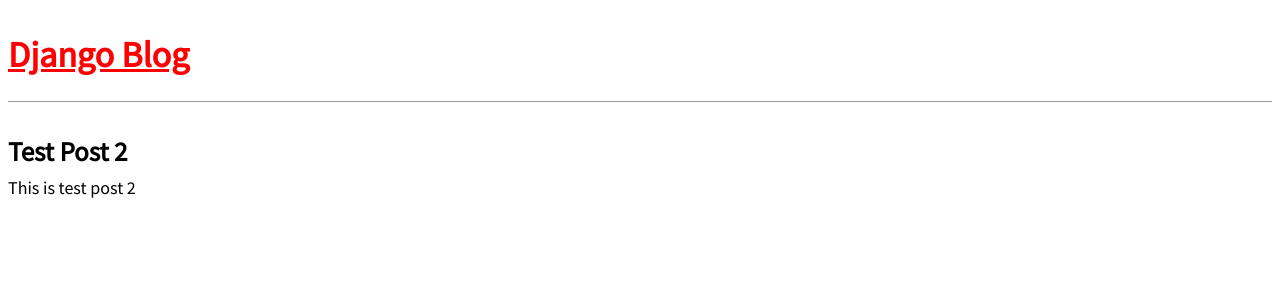
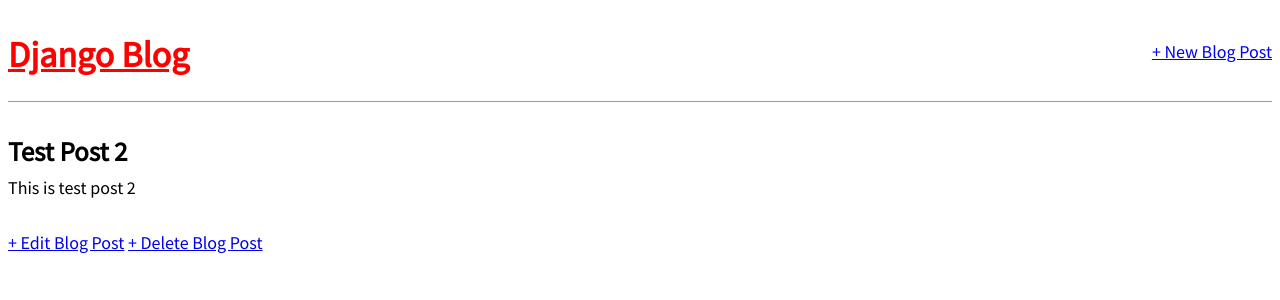
Before and after one commit to PrimusCenturion/Django_Projects, a Django app: page /post/2/ in a window 1280 px wide. Shown: the top 300 px of the page. Run offline with Django 3.2, Linux system fonts and the light colour scheme; data comes from the database, SQL or seed files in the repository; both versions use the stored data as it was after the commit.

Commit message:
Discussion of Froms and how to create and use them

```diff
--- a/blog/blog/models.py
+++ b/blog/blog/models.py
@@ -1,4 +1,5 @@
 from django.db import models
+from django.urls import reverse
 
 
 class Post(models.Model):
@@ -13,3 +14,6 @@ class Post(models.Model):
 
     def __str__(self):
         return self.title
+
+    def get_absolute_url(self):
+        return reverse('post_detail', args=[str(self.id)])
--- a/blog/blog/urls.py
+++ b/blog/blog/urls.py
@@ -1,8 +1,15 @@
 from django.urls import path
 
-from .views import BlogListView, BlogDetailView
+from .views import (
+    BlogListView, BlogDetailView,
+    BlogCreateView, BlogUpdateView,
+    BlogDeleteView
+    )
 
 urlpatterns = [
+    path('post/<int:pk>/delete/', BlogDeleteView.as_view(), name='post_delete'),
+    path('post/<int:pk>/edit/', BlogUpdateView.as_view(), name='post_edit'),
+    path('post/new/', BlogCreateView.as_view(), name='post_new'),
     path('post/<int:pk>/', BlogDetailView.as_view(), name='post_detail' ),
     path('', BlogListView.as_view(), name='home')
 ]
--- a/blog/blog/views.py
+++ b/blog/blog/views.py
@@ -1,4 +1,6 @@
 from django.views.generic import ListView, DetailView
+from django.views.generic.edit import CreateView, UpdateView, DeleteView
+from django.urls import reverse_lazy
 
 from .models import Post
 
@@ -10,3 +12,18 @@ class BlogDetailView(DetailView):
     model = Post
     template_name = 'post_detail.html'
     context_object_name = 'post'
+
+class BlogCreateView(CreateView):
+    model = Post
+    template_name = 'post_new.html'
+    fields = ['title', 'author', 'body']
+
+class BlogUpdateView(UpdateView):
+    model = Post
+    template_name = 'post_edit.html'
+    fields = ['title', 'body']
+
+class BlogDeleteView(DeleteView):
+    model = Post
+    template_name = "post_delete.html"
+    success_url = reverse_lazy('home')
--- a/blog/templates/base.html
+++ b/blog/templates/base.html
@@ -12,7 +12,12 @@
 
 <body>
     <header>
-        <h1><a href="{% url 'home' %}">Django Blog</a></h1>
+        <div class="nav-left">
+            <h1><a href="{% url 'home' %}">Django Blog</a></h1>
+        </div>
+        <div class="nav-right">
+            <a href="{% url 'post_new' %}">+ New Blog Post</a>
+        </div>
     </header>
 
     <div>
--- a/blog/templates/post_detail.html
+++ b/blog/templates/post_detail.html
@@ -5,4 +5,7 @@
     <h2>{{ post.title }}</h2>
     <p>{{ post.body }}</p>
 </div>
+
+<a href="{% url 'post_edit' post.pk %}">+ Edit Blog Post</a>
+<a href="{% url 'post_delete' post.pk %}">+ Delete Blog Post</a>
 {% endblock content %}
```
Also changed, not shown: blog/blog/tests.py (+25 -0 lines), blog/templates/post_delete.html (added, +9 -0 lines), blog/templates/post_edit.html (added, +9 -0 lines), blog/templates/post_new.html (added, +10 -0 lines), blog/db.sqlite3.
